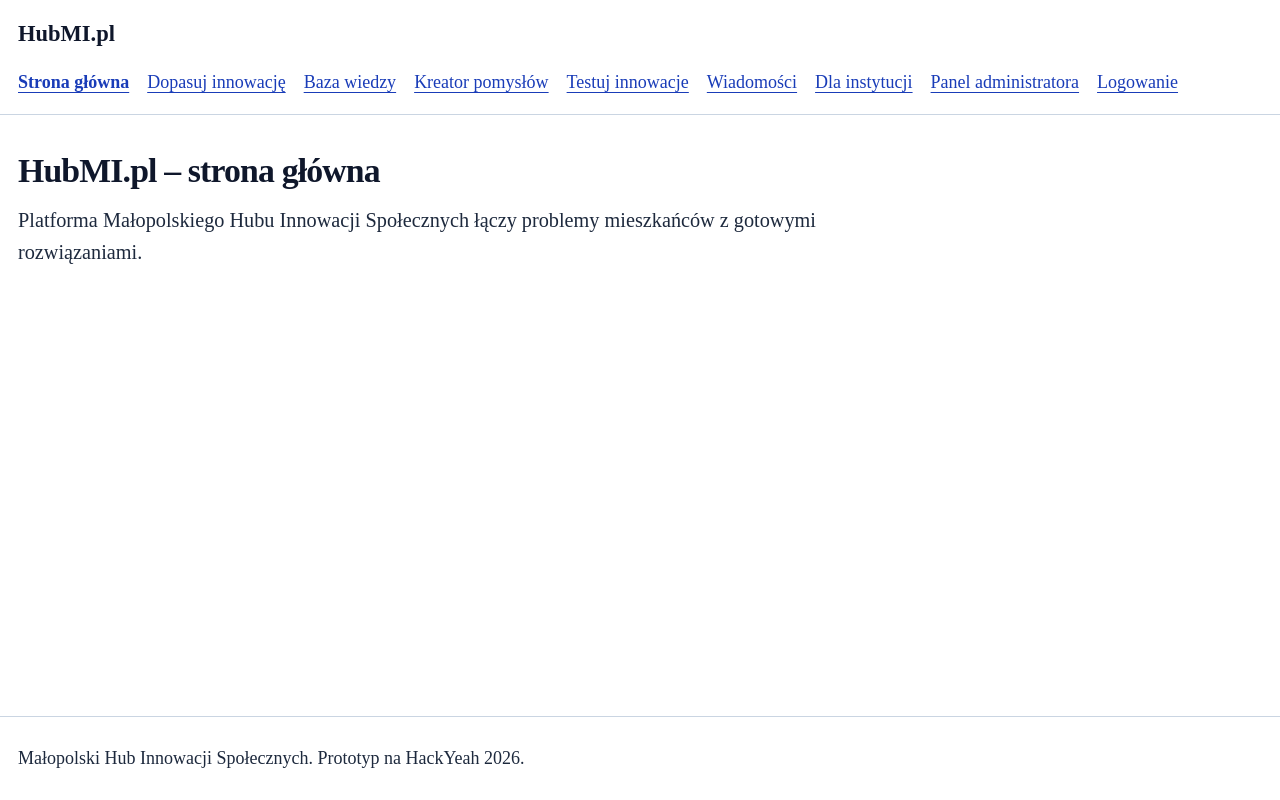
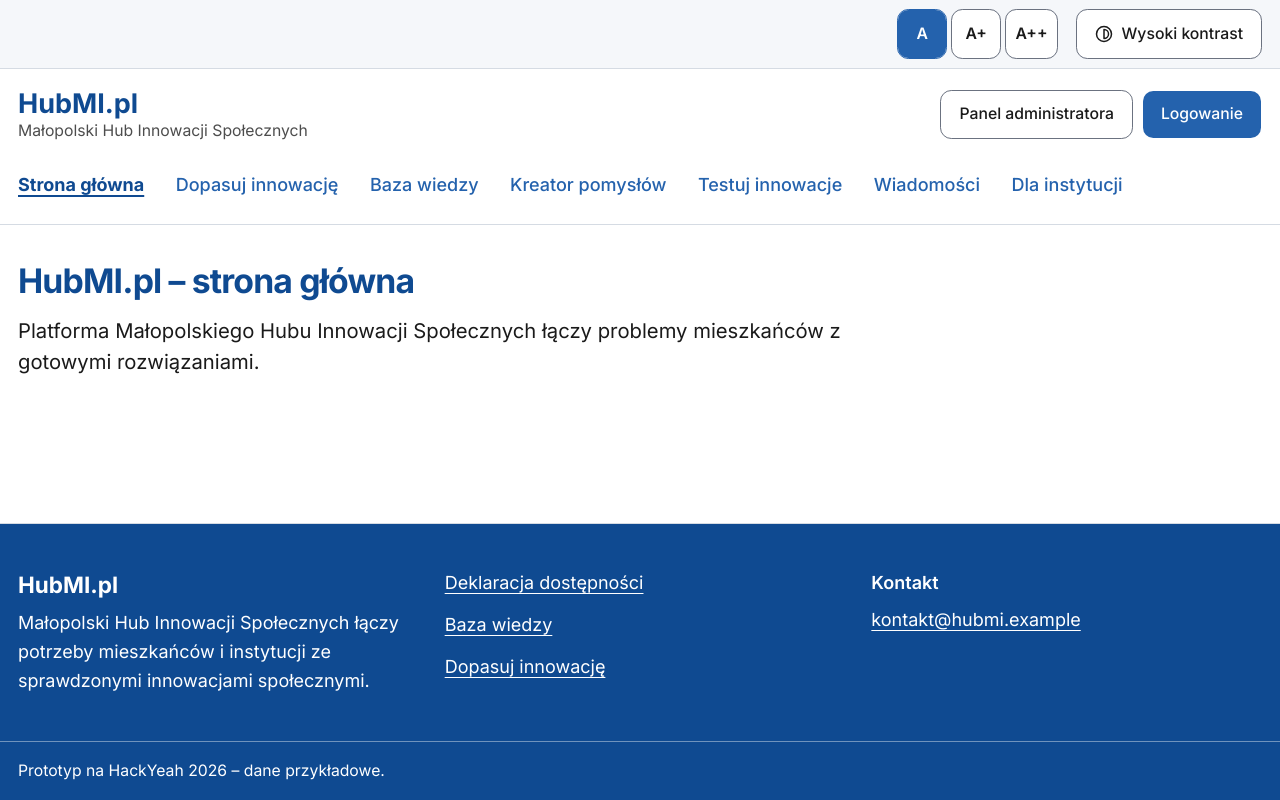
Before and after one commit to imflawlezz/hackyeah-2026, a Next.js app: page / in a window 1280 px wide. Built offline with nearby package versions, Linux system fonts and the light colour scheme.

Commit message:
feat(layout): add app shell with mobile menu and accessibility toolbar
Co-Authored-By: Claude Opus 5.5 <noreply@anthropic.com>

```diff
--- a/src/app/layout.tsx
+++ b/src/app/layout.tsx
@@ -1,14 +1,17 @@
-import type { Metadata } from "next";
-import { Geist } from "next/font/google";
+import type { Metadata, Viewport } from "next";
+import { Inter } from "next/font/google";
 import { SiteFooter } from "@/components/layout/site-footer";
 import { SiteHeader } from "@/components/layout/site-header";
 import { SkipLink } from "@/components/layout/skip-link";
+import { ThemeProvider } from "@/components/layout/theme-provider";
 import { Toaster } from "@/components/ui/sonner";
+import { fontSizeInitScript } from "@/lib/a11y/preferences";
 import "./globals.css";
 
-const geistSans = Geist({
-  variable: "--font-geist-sans",
+const inter = Inter({
+  variable: "--font-inter",
   subsets: ["latin", "latin-ext"],
+  display: "swap",
 });
 
 export const metadata: Metadata = {
@@ -20,14 +23,26 @@ export const metadata: Metadata = {
     "Małopolski Hub Innowacji Społecznych — platforma kojarzenia potrzeb z innowacjami.",
 };
 
+export const viewport: Viewport = {
+  themeColor: "#2462ad",
+};
+
 export default function RootLayout({
   children,
 }: Readonly<{
   children: React.ReactNode;
 }>) {
   return (
-    <html lang="pl" className={`${geistSans.variable} h-full`}>
-      <body className="flex min-h-full flex-col bg-white font-sans text-slate-900 antialiased">
+    <html
+      lang="pl"
+      className={`${inter.variable} h-full`}
+      suppressHydrationWarning
+    >
+      <head>
+        <script dangerouslySetInnerHTML={{ __html: fontSizeInitScript }} />
+      </head>
+      <body className="flex min-h-full flex-col font-sans antialiased">
+        <ThemeProvider>
           <SkipLink />
           <SiteHeader />
           <main
@@ -39,6 +54,7 @@ export default function RootLayout({
           </main>
           <SiteFooter />
           <Toaster />
+        </ThemeProvider>
       </body>
     </html>
   );
--- /dev/null
+++ b/src/components/layout/accessibility-toolbar.tsx
@@ -0,0 +1,98 @@
+"use client";
+
+import { useSyncExternalStore } from "react";
+import { ContrastIcon } from "lucide-react";
+import { useTheme } from "next-themes";
+import { Button } from "@/components/ui/button";
+import {
+  FONT_SIZE_ATTRIBUTE,
+  FONT_SIZE_STORAGE_KEY,
+  type FontSize,
+  parseFontSize,
+} from "@/lib/a11y/preferences";
+
+const FONT_SIZE_OPTIONS: { value: FontSize; text: string; label: string }[] = [
+  { value: "default", text: "A", label: "Domyślny rozmiar tekstu" },
+  { value: "large", text: "A+", label: "Większy tekst" },
+  { value: "largest", text: "A++", label: "Największy tekst" },
+];
+
+const FONT_SIZE_EVENT = "hubmi:font-size";
+
+function subscribeFontSize(onChange: () => void) {
+  window.addEventListener(FONT_SIZE_EVENT, onChange);
+  window.addEventListener("storage", onChange);
+  return () => {
+    window.removeEventListener(FONT_SIZE_EVENT, onChange);
+    window.removeEventListener("storage", onChange);
+  };
+}
+
+function readFontSize(): FontSize {
+  return parseFontSize(
+    document.documentElement.getAttribute(FONT_SIZE_ATTRIBUTE),
+  );
+}
+
+function writeFontSize(size: FontSize) {
+  document.documentElement.setAttribute(FONT_SIZE_ATTRIBUTE, size);
+  try {
+    localStorage.setItem(FONT_SIZE_STORAGE_KEY, size);
+  } catch {
+    // Storage can be blocked; the choice then lasts for this page only.
+  }
+  window.dispatchEvent(new Event(FONT_SIZE_EVENT));
+}
+
+const subscribeNoop = () => () => {};
+
+const toggleClassName =
+  "aria-pressed:border-primary aria-pressed:bg-primary aria-pressed:text-primary-foreground aria-pressed:hover:bg-primary-hover";
+
+export function AccessibilityToolbar() {
+  const fontSize = useSyncExternalStore(
+    subscribeFontSize,
+    readFontSize,
+    () => "default" as FontSize,
+  );
+  // The stored theme is only known in the browser.
+  const hydrated = useSyncExternalStore(
+    subscribeNoop,
+    () => true,
+    () => false,
+  );
+  const { theme, setTheme } = useTheme();
+  const highContrast = hydrated && theme === "high-contrast";
+
+  return (
+    <div
+      role="group"
+      aria-label="Ustawienia dostępności"
+      className="flex flex-wrap items-center justify-end gap-x-4 gap-y-2"
+    >
+      <div role="group" aria-label="Rozmiar tekstu" className="flex gap-1">
+        {FONT_SIZE_OPTIONS.map((option) => (
+          <Button
+            key={option.value}
+            variant="outline"
+            aria-label={option.label}
+            aria-pressed={fontSize === option.value}
+            onClick={() => writeFontSize(option.value)}
+            className={`min-w-11 px-2 font-semibold ${toggleClassName}`}
+          >
+            {option.text}
+          </Button>
+        ))}
+      </div>
+      <Button
+        variant="outline"
+        aria-pressed={highContrast}
+        onClick={() => setTheme(highContrast ? "default" : "high-contrast")}
+        className={toggleClassName}
+      >
+        <ContrastIcon aria-hidden="true" />
+        Wysoki kontrast
+      </Button>
+    </div>
+  );
+}
--- /dev/null
+++ b/src/components/layout/header-actions.tsx
@@ -0,0 +1,29 @@
+"use client";
+
+import Link from "next/link";
+import { usePathname } from "next/navigation";
+import { buttonVariants } from "@/components/ui/button";
+import { isCurrentRoute } from "@/lib/navigation";
+import { cn } from "@/lib/utils";
+
+const ACTION_ITEMS = [
+  { href: "/admin", label: "Panel administratora", variant: "outline" },
+  { href: "/login", label: "Logowanie", variant: "default" },
+] as const;
+
+/** Right-hand header actions. Rendered in the header and in the mobile menu. */
+export function HeaderActions({ onNavigate }: { onNavigate?: () => void }) {
+  const pathname = usePathname();
+
+  return ACTION_ITEMS.map((item) => (
+    <Link
+      key={item.href}
+      href={item.href}
+      aria-current={isCurrentRoute(pathname, item.href) ? "page" : undefined}
+      onClick={onNavigate}
+      className={cn(buttonVariants({ variant: item.variant }))}
+    >
+      {item.label}
+    </Link>
+  ));
+}
--- a/src/components/layout/placeholder-page.tsx
+++ b/src/components/layout/placeholder-page.tsx
@@ -7,10 +7,8 @@ export function PlaceholderPage({
 }) {
   return (
     <div className="max-w-3xl">
-      <h1 className="text-3xl font-semibold tracking-tight text-slate-900">
-        {title}
-      </h1>
-      <p className="mt-3 text-lg text-slate-800">{description}</p>
+      <h1 className="text-3xl font-bold tracking-tight">{title}</h1>
+      <p className="mt-3 text-lg">{description}</p>
     </div>
   );
 }
--- a/src/components/layout/site-footer.tsx
+++ b/src/components/layout/site-footer.tsx
@@ -1,8 +1,52 @@
+import Link from "next/link";
+
+const FOOTER_LINKS = [
+  { href: "/accessibility", label: "Deklaracja dostępności" },
+  { href: "/knowledge", label: "Baza wiedzy" },
+  { href: "/match", label: "Dopasuj innowację" },
+] as const;
+
+const linkClassName =
+  "rounded-sm underline underline-offset-4 hover:decoration-2";
+
 export function SiteFooter() {
   return (
-    <footer className="border-t border-slate-300 bg-white">
-      <div className="mx-auto w-full max-w-6xl px-4 py-6 text-slate-800">
-        <p>Małopolski Hub Innowacji Społecznych. Prototyp na HackYeah 2026.</p>
+    // The focus ring switches to the footer text colour to stay visible on navy.
+    <footer className="border-t border-border bg-navy text-navy-foreground [--ring:var(--navy-foreground)]">
+      <div className="mx-auto grid w-full max-w-6xl gap-8 px-4 py-10 md:grid-cols-3">
+        <div className="md:col-span-1">
+          <p className="text-xl font-bold">HubMI.pl</p>
+          <p className="mt-2">
+            Małopolski Hub Innowacji Społecznych łączy potrzeby mieszkańców i
+            instytucji ze sprawdzonymi innowacjami społecznymi.
+          </p>
+        </div>
+
+        <nav aria-label="Stopka">
+          <ul className="flex flex-col gap-3">
+            {FOOTER_LINKS.map((link) => (
+              <li key={link.href}>
+                <Link href={link.href} className={linkClassName}>
+                  {link.label}
+                </Link>
+              </li>
+            ))}
+          </ul>
+        </nav>
+
+        <div>
+          <p className="font-semibold">Kontakt</p>
+          <p className="mt-2">
+            <a href="mailto:kontakt@hubmi.example" className={linkClassName}>
+              kontakt@hubmi.example
+            </a>
+          </p>
+        </div>
+      </div>
+      <div className="border-t border-navy-foreground/40">
+        <p className="mx-auto w-full max-w-6xl px-4 py-4 text-sm">
+          Prototyp na HackYeah 2026 – dane przykładowe.
+        </p>
       </div>
     </footer>
   );
--- a/src/components/layout/site-header.tsx
+++ b/src/components/layout/site-header.tsx
@@ -1,7 +1,21 @@
 "use client";
 
+import { useState } from "react";
 import Link from "next/link";
 import { usePathname } from "next/navigation";
+import { MenuIcon } from "lucide-react";
+import { AccessibilityToolbar } from "@/components/layout/accessibility-toolbar";
+import { HeaderActions } from "@/components/layout/header-actions";
+import { Button } from "@/components/ui/button";
+import {
+  Sheet,
+  SheetContent,
+  SheetDescription,
+  SheetHeader,
+  SheetTitle,
+  SheetTrigger,
+} from "@/components/ui/sheet";
+import { isCurrentRoute } from "@/lib/navigation";
 
 const NAV_ITEMS = [
   { href: "/", label: "Strona główna" },
@@ -11,40 +25,119 @@ const NAV_ITEMS = [
   { href: "/test", label: "Testuj innowacje" },
   { href: "/messages", label: "Wiadomości" },
   { href: "/institutions", label: "Dla instytucji" },
-  { href: "/admin", label: "Panel administratora" },
-  { href: "/login", label: "Logowanie" },
 ] as const;
 
-export function SiteHeader() {
+const MOBILE_NAV_ID = "mobile-nav";
+
+function NavList({
+  className,
+  linkClassName,
+  onNavigate,
+}: {
+  className: string;
+  linkClassName: string;
+  onNavigate?: () => void;
+}) {
   const pathname = usePathname();
 
   return (
-    <header className="border-b border-slate-300 bg-white">
-      <div className="mx-auto flex w-full max-w-6xl flex-col gap-4 px-4 py-4">
-        <Link href="/" className="w-fit text-xl font-semibold text-slate-900">
-          HubMI.pl
-        </Link>
-        <nav aria-label="Główna nawigacja">
-          <ul className="flex flex-wrap gap-x-4 gap-y-2">
-            {NAV_ITEMS.map((item) => {
-              const current = pathname === item.href;
-              return (
+    <ul className={className}>
+      {NAV_ITEMS.map((item) => (
         <li key={item.href}>
           <Link
             href={item.href}
-                    aria-current={current ? "page" : undefined}
-                    className={`rounded-sm text-blue-800 underline underline-offset-4 hover:text-blue-950 ${
-                      current ? "font-semibold" : "font-medium"
-                    }`}
+            aria-current={
+              isCurrentRoute(pathname, item.href) ? "page" : undefined
+            }
+            onClick={onNavigate}
+            className={`rounded-md font-medium text-primary underline-offset-4 hover:bg-accent hover:text-accent-foreground hover:underline aria-[current=page]:font-bold aria-[current=page]:text-accent-foreground aria-[current=page]:underline aria-[current=page]:decoration-2 ${linkClassName}`}
           >
             {item.label}
           </Link>
         </li>
+      ))}
+    </ul>
   );
-            })}
-          </ul>
+}
+
+export function SiteHeader() {
+  const [menuOpen, setMenuOpen] = useState(false);
+  const closeMenu = () => setMenuOpen(false);
+
+  return (
+    <header className="border-b border-border bg-background">
+      <div className="border-b border-border bg-muted">
+        <div className="mx-auto flex w-full max-w-6xl justify-end px-4 py-2">
+          <AccessibilityToolbar />
+        </div>
+      </div>
+
+      <div className="mx-auto flex w-full max-w-6xl flex-wrap items-center justify-between gap-x-6 gap-y-3 px-4 py-4">
+        <Link href="/" className="flex flex-col rounded-md">
+          <span className="text-2xl leading-tight font-bold text-heading">
+            HubMI.pl
+          </span>
+          <span className="text-sm text-muted-foreground">
+            Małopolski Hub Innowacji Społecznych
+          </span>
+        </Link>
+
+        <div data-slot="header-actions" className="hidden gap-2 md:flex">
+          <HeaderActions />
+        </div>
+
+        <Sheet open={menuOpen} onOpenChange={setMenuOpen}>
+          <SheetTrigger
+            render={
+              <Button
+                variant="outline"
+                className="md:hidden"
+                aria-controls={MOBILE_NAV_ID}
+              />
+            }
+          >
+            <MenuIcon aria-hidden="true" />
+            Menu
+          </SheetTrigger>
+          <SheetContent
+            id={MOBILE_NAV_ID}
+            side="right"
+            className="overflow-y-auto text-base data-[side=right]:w-full data-[side=right]:sm:max-w-sm"
+          >
+            <SheetHeader>
+              <SheetTitle className="text-lg font-bold text-heading">
+                Menu
+              </SheetTitle>
+              <SheetDescription className="sr-only">
+                Nawigacja po serwisie HubMI.pl
+              </SheetDescription>
+            </SheetHeader>
+            <nav aria-label="Główna nawigacja" className="px-4">
+              <NavList
+                className="flex flex-col gap-1"
+                linkClassName="flex min-h-11 items-center px-3 py-2"
+                onNavigate={closeMenu}
+              />
             </nav>
+            <div
+              data-slot="header-actions"
+              className="flex flex-col gap-2 border-t border-border p-4"
+            >
+              <HeaderActions onNavigate={closeMenu} />
             </div>
+          </SheetContent>
+        </Sheet>
+      </div>
+
+      <nav
+        aria-label="Główna nawigacja"
+        className="mx-auto hidden w-full max-w-6xl px-4 pb-3 md:block"
+      >
+        <NavList
+          className="-mx-3 flex flex-wrap gap-x-1 gap-y-1"
+          linkClassName="inline-flex min-h-11 items-center px-3 py-1"
+        />
+      </nav>
     </header>
   );
 }
--- a/src/components/layout/skip-link.tsx
+++ b/src/components/layout/skip-link.tsx
@@ -2,7 +2,7 @@ export function SkipLink() {
   return (
     <a
       href="#main"
-      className="fixed top-4 left-4 z-50 -translate-y-24 rounded-md bg-white px-4 py-2 font-medium text-slate-900 underline shadow-md focus:translate-y-0"
+      className="fixed top-4 left-4 z-50 -translate-y-24 rounded-md bg-primary px-4 py-3 font-semibold text-primary-foreground underline shadow-md focus:translate-y-0"
     >
       Przejdź do treści
     </a>
--- /dev/null
+++ b/src/components/layout/theme-provider.tsx
@@ -0,0 +1,20 @@
+"use client";
+
+import { ThemeProvider as NextThemesProvider } from "next-themes";
+import { THEMES, THEME_STORAGE_KEY } from "@/lib/a11y/preferences";
+
+export function ThemeProvider({ children }: { children: React.ReactNode }) {
+  return (
+    <NextThemesProvider
+      attribute="data-theme"
+      themes={[...THEMES]}
+      defaultTheme="default"
+      enableSystem={false}
+      enableColorScheme={false}
+      storageKey={THEME_STORAGE_KEY}
+      disableTransitionOnChange
+    >
+      {children}
+    </NextThemesProvider>
+  );
+}
```
Also changed, not shown: src/app/icon.svg (added). Lines whose indentation alone changed are shown as unchanged.
